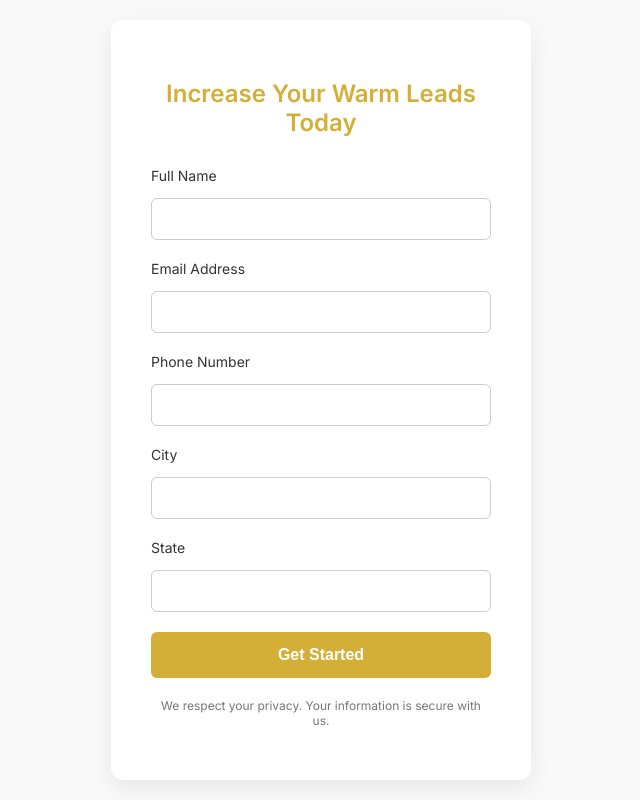
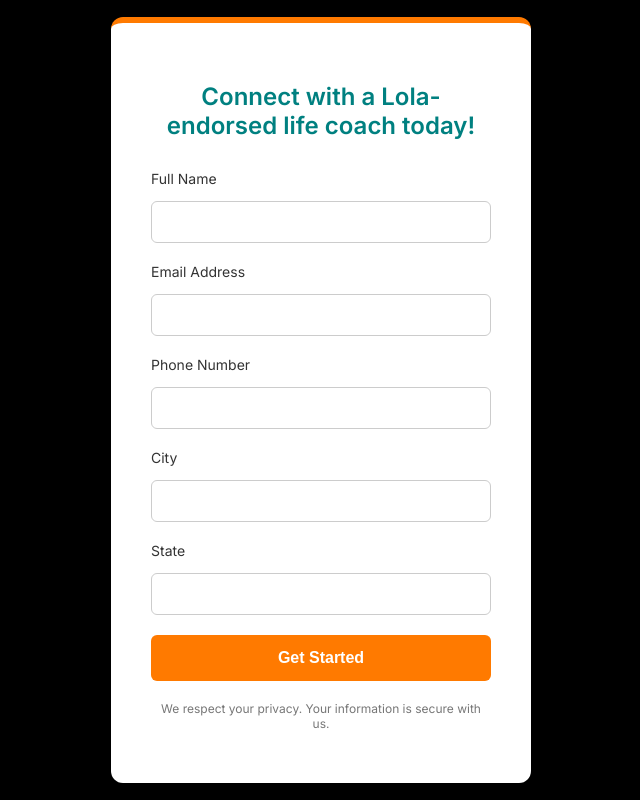
Before and after one commit to BloomIQ2025/BloomIQ_Delta, a plain HTML site: page index.html in a window 1280 px wide. Shown: the whole page, without its empty margins (319-959 px from the left). Drawn offline with Linux system fonts and the light colour scheme.

Commit message:
Add files via upload

```diff
--- a/index.html
+++ b/index.html
@@ -3,13 +3,13 @@
 <head>
   <meta charset="UTF-8" />
   <meta name="viewport" content="width=device-width, initial-scale=1.0"/>
-  <title>Increase Your Warm Leads Today</title>
+  <title>Connect with a Lola-endorsed life coach today!</title>
   <style>
     @import url('https://fonts.googleapis.com/css2?family=Inter:wght@400;600&display=swap');
 
     body {
       font-family: 'Inter', sans-serif;
-      background-color: #f9f9f9;
+      background-color: #000; /* Black background */
       display: flex;
       justify-content: center;
       align-items: center;
@@ -18,18 +18,19 @@
     }
 
     .form-container {
-      background-color: #fff;
+      background-color: #ffffff;
       border-radius: 12px;
-      box-shadow: 0 8px 24px rgba(0, 0, 0, 0.08);
+      box-shadow: 0 8px 24px rgba(0, 0, 0, 0.2);
       padding: 40px;
       width: 100%;
       max-width: 420px;
       box-sizing: border-box;
+      border-top: 6px solid #ff7a00; /* Orange accent */
     }
 
     h2 {
       text-align: center;
-      color: #D4AF37;
+      color: #008080; /* Teal */
       font-weight: 600;
       margin-bottom: 30px;
     }
@@ -56,7 +57,7 @@
     button {
       width: 100%;
       padding: 14px;
-      background-color: #D4AF37;
+      background-color: #ff7a00; /* Orange */
       color: white;
       border: none;
       border-radius: 6px;
@@ -67,7 +68,7 @@
     }
 
     button:hover {
-      background-color: #b8962f;
+      background-color: #e56a00;
     }
 
     .privacy-note {
@@ -80,7 +81,7 @@
 </head>
 <body>
   <div class="form-container">
-    <h2>Increase Your Warm Leads Today</h2>
+    <h2>Connect with a Lola-endorsed life coach today!</h2>
     <form id="leadForm">
       <label for="name">Full Name</label>
       <input type="text" id="name" name="name" required />
```
